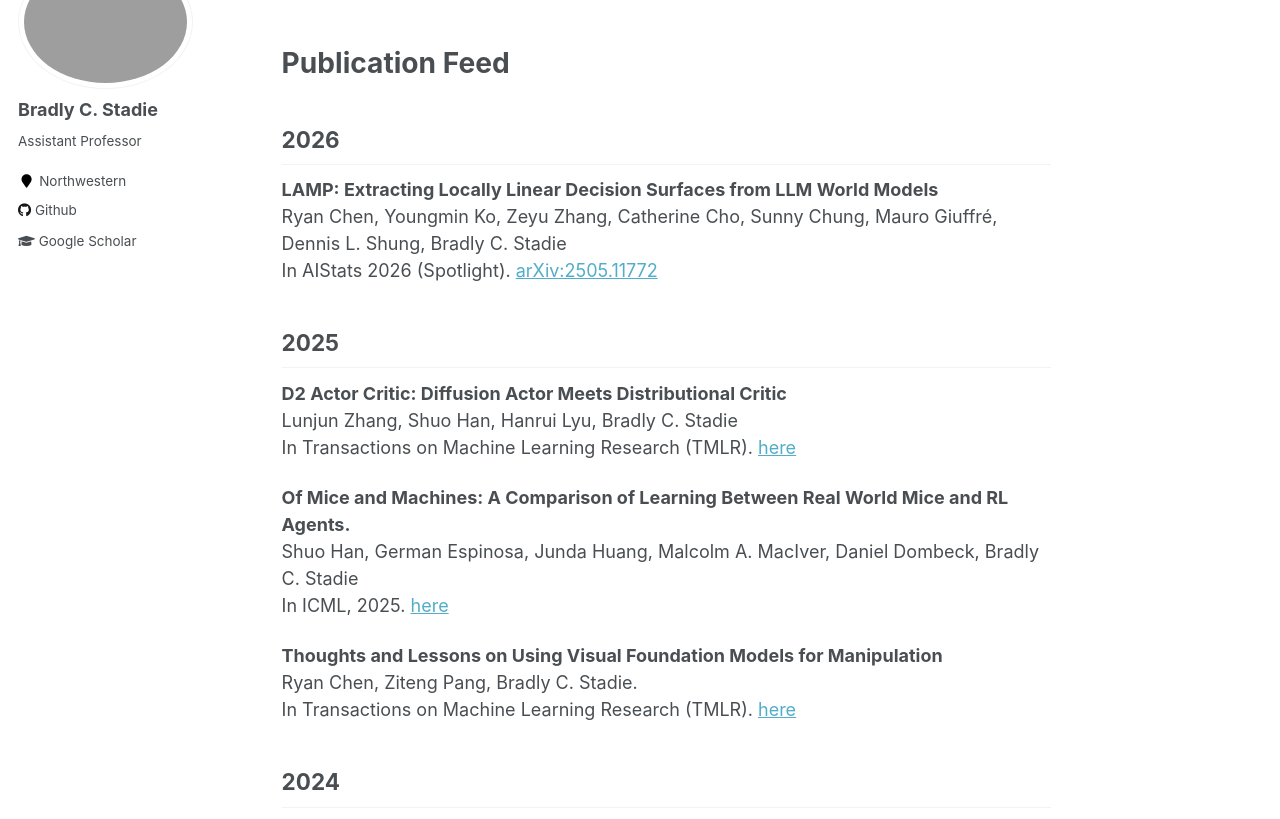
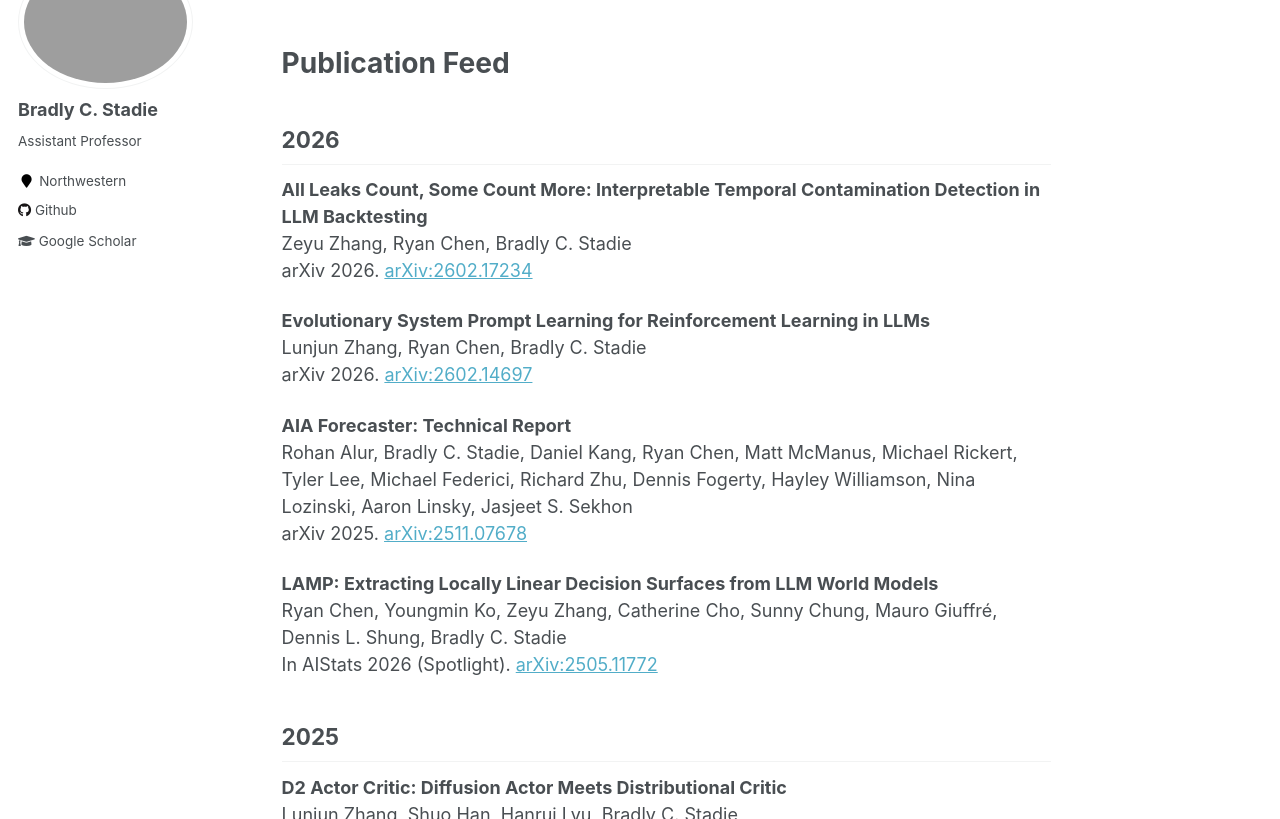
Before and after one commit to bstadie/bstadie.github.io, a Jekyll site: the page built from _pages/about.md, in a window 1280 px wide and 900 px high, scrolled down 1358 px, cut to the strip 81-900 px from the top of the window. Built offline with Jekyll 4.4.1, drawn with Linux system fonts in a browser that asks for light colours.

Commit message:
Update about.md

```diff
--- a/_pages/about.md
+++ b/_pages/about.md
@@ -71,9 +71,24 @@ I recently made a YouTube video about some of my research for a general audience
 
 ## 2026
 
+
+**All Leaks Count, Some Count More: Interpretable Temporal Contamination Detection in LLM Backtesting**
+Zeyu Zhang, Ryan Chen, Bradly C. Stadie
+arXiv 2026. [arXiv:2602.17234](https://arxiv.org/abs/2602.17234)
+
+**Evolutionary System Prompt Learning for Reinforcement Learning in LLMs**
+Lunjun Zhang, Ryan Chen, Bradly C. Stadie
+arXiv 2026. [arXiv:2602.14697](https://arxiv.org/abs/2602.14697)
+
+**AIA Forecaster: Technical Report**
+Rohan Alur, Bradly C. Stadie, Daniel Kang, Ryan Chen, Matt McManus, Michael Rickert, Tyler Lee, Michael Federici, Richard Zhu, Dennis Fogerty, Hayley Williamson, Nina Lozinski, Aaron Linsky, Jasjeet S. Sekhon
+arXiv 2025. [arXiv:2511.07678](https://arxiv.org/abs/2511.07678)
+
+
 **LAMP: Extracting Locally Linear Decision Surfaces from LLM World Models**
 Ryan Chen, Youngmin Ko, Zeyu Zhang, Catherine Cho, Sunny Chung, Mauro Giuffré, Dennis L. Shung, Bradly C. Stadie
 In AIStats 2026 (Spotlight). [arXiv:2505.11772](https://arxiv.org/abs/2505.11772)
+
 
 ## 2025
 
```
